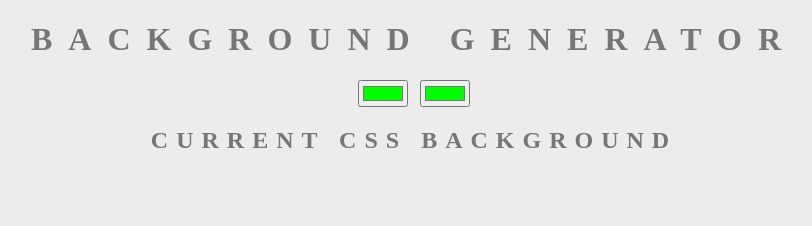
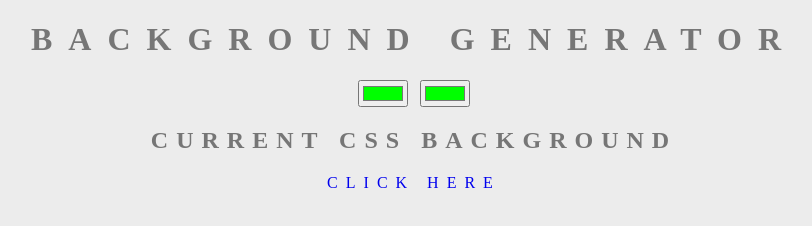
Before and after one commit to code93/React-Website, a React app: page index.html in a window 1280 px wide. Shown: the whole page, without its empty margins (226-1038 px from the left). Built offline with nearby package versions, Linux system fonts and the light colour scheme; some packages are replaced by stand-ins of ours.

Commit message:
Update index.html

```diff
--- a/index.html
+++ b/index.html
@@ -11,6 +11,6 @@
 	<h2>Current CSS Background</h2>
 	<h3> </h3>
 	<script type="text/javascript" src="script.js"></script>
-	<a href="./public/index.html"></a>
+	<a href="./public/index.html">click here</a>
 </body>
 </html>
```
